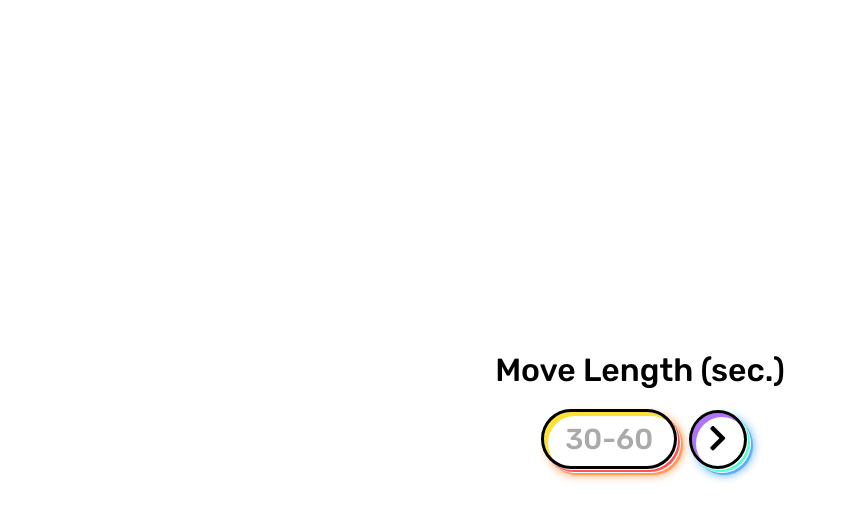
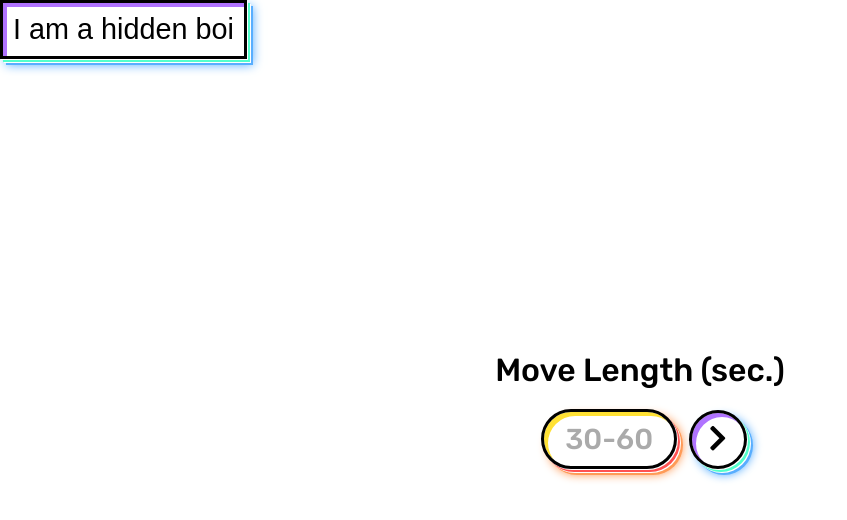
Before and after one commit to BraydenTW/workout-maker, a plain HTML site: page index.html in a window 1280 px wide. Shown: the whole page, without its empty margins (0-847 px from the left). Drawn offline with Linux system fonts and the light colour scheme.

Commit message:
Added .hidden-boi

```diff
--- a/index.html
+++ b/index.html
@@ -56,6 +56,7 @@
             </div>
         </div>
     </div>
+    <button class="hidden-boi" style="visibility: none;">I am a hidden boi</button>
     <audio class="timer-alert" src="./audio/timerDone.mp3"></audio>
     <script src="./js/presets.js"></script>
     <script src="./js/timer.js"></script>
```
